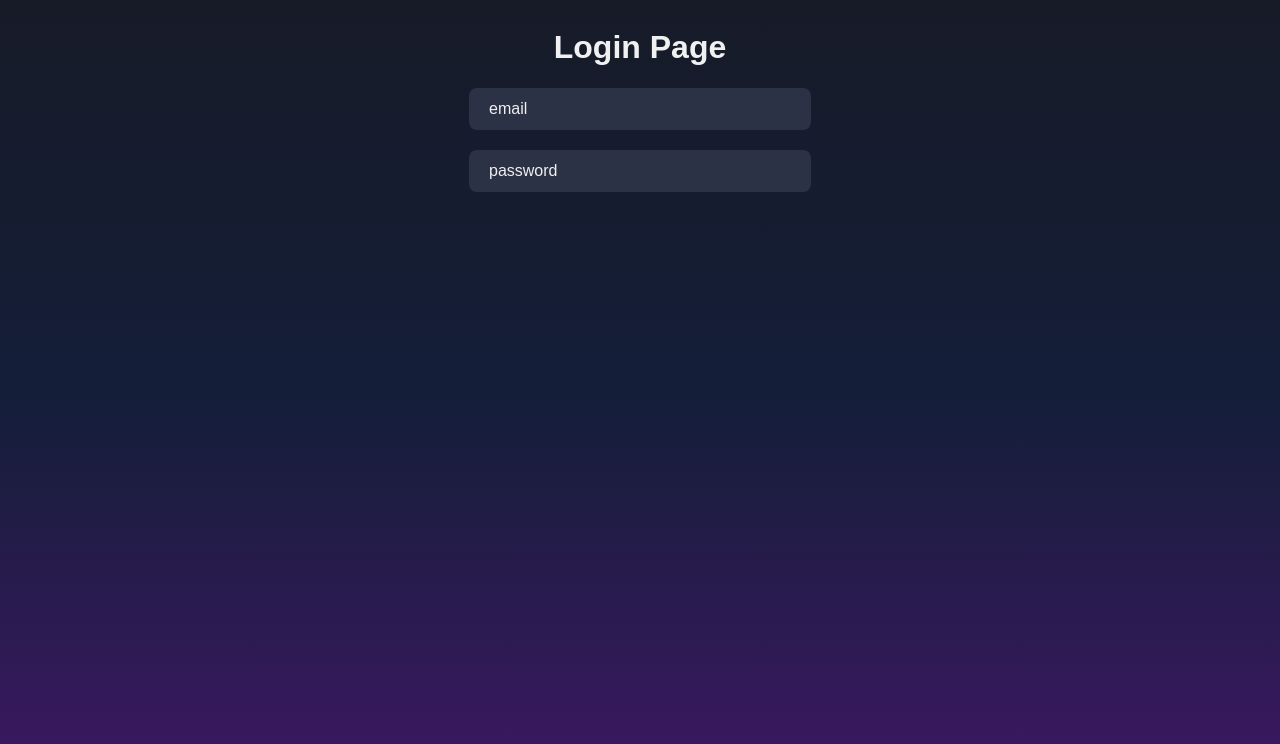
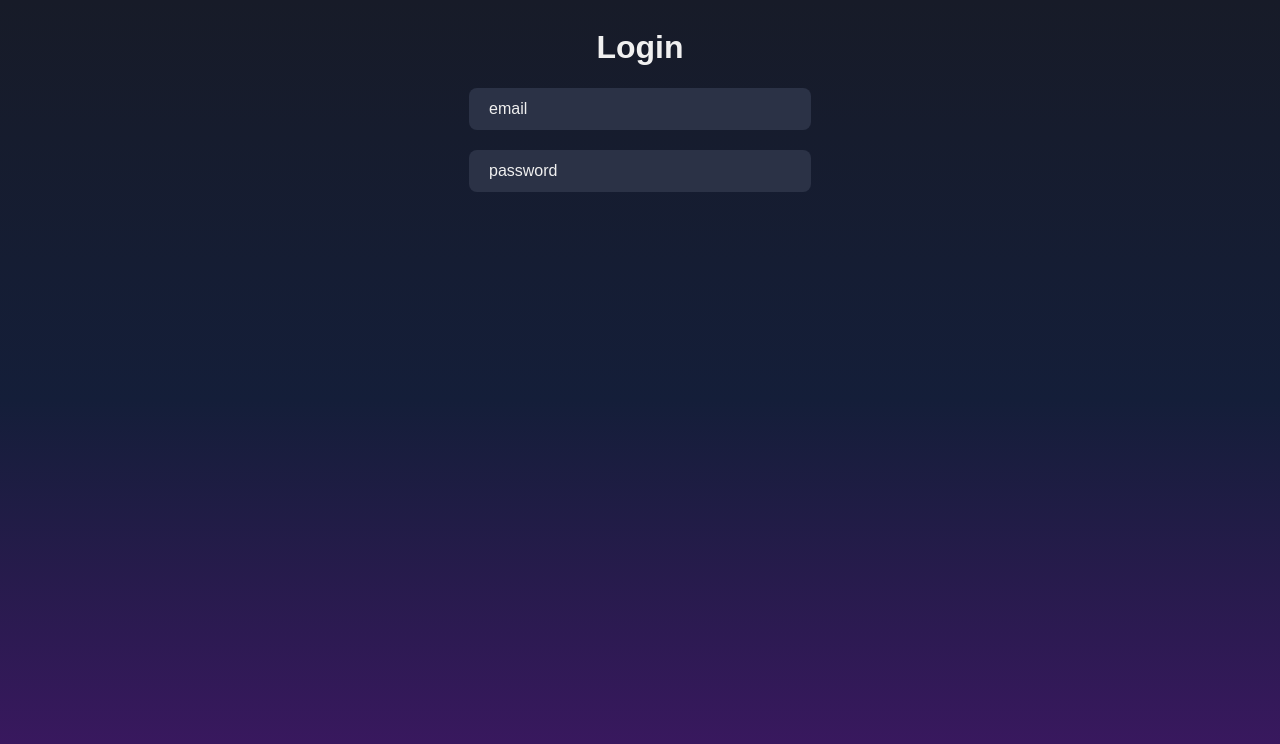
Before and after one commit to aliiimaher/ToDoList-Frontend, a Vue app: page /login in a window 1280 px wide. Shown: the top 744 px of the page. Built offline with nearby package versions, Linux system fonts and the light colour scheme.

Commit message:
remove page in h1 tag

```diff
--- a/src/views/Login.vue
+++ b/src/views/Login.vue
@@ -1,6 +1,6 @@
 <template>
   <div class="container">
-    <h1>Login Page</h1>
+    <h1>Login</h1>
     <TextInput placeholder="email"></TextInput>
     <TextInput placeholder="password" class="input"></TextInput>
   </div>
```
